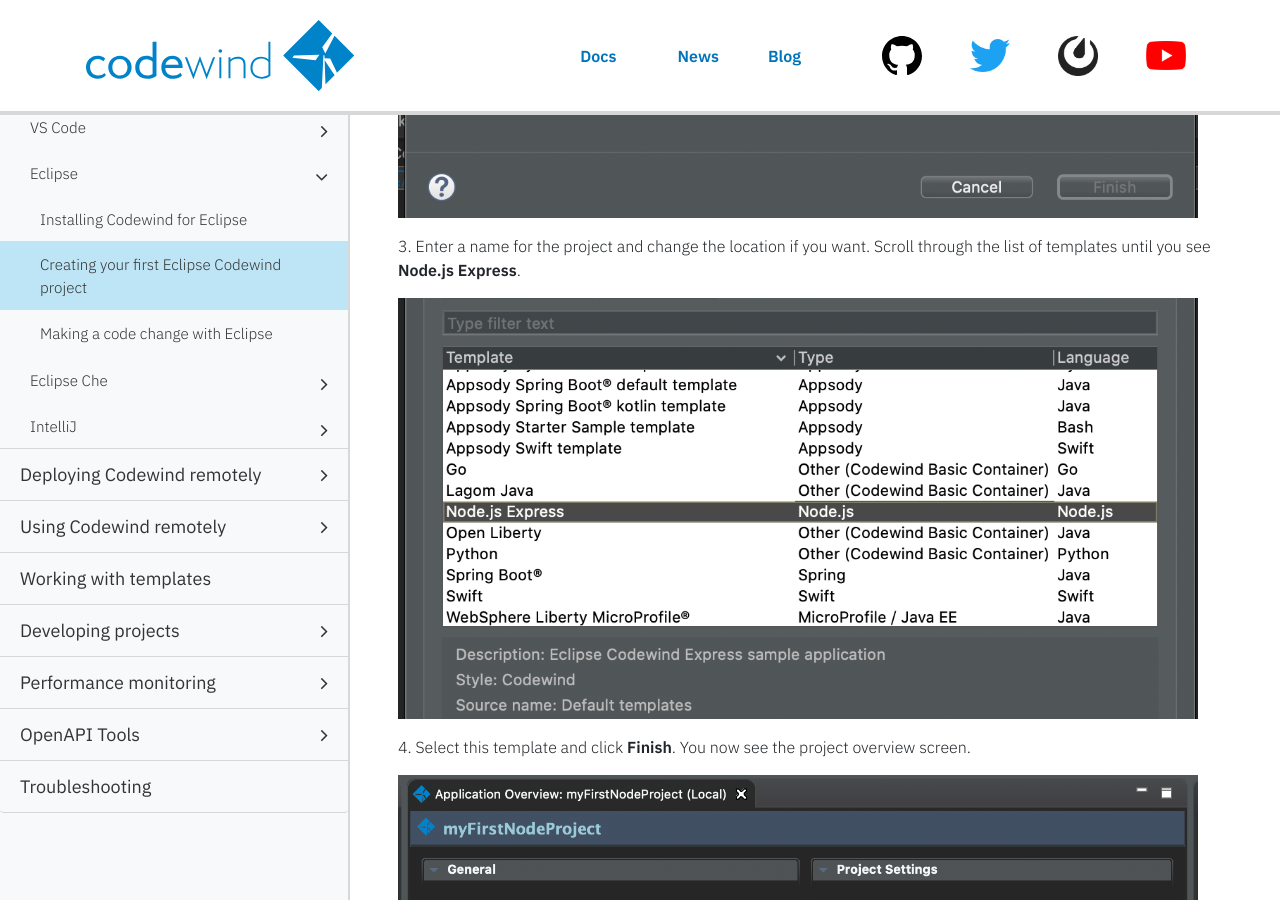
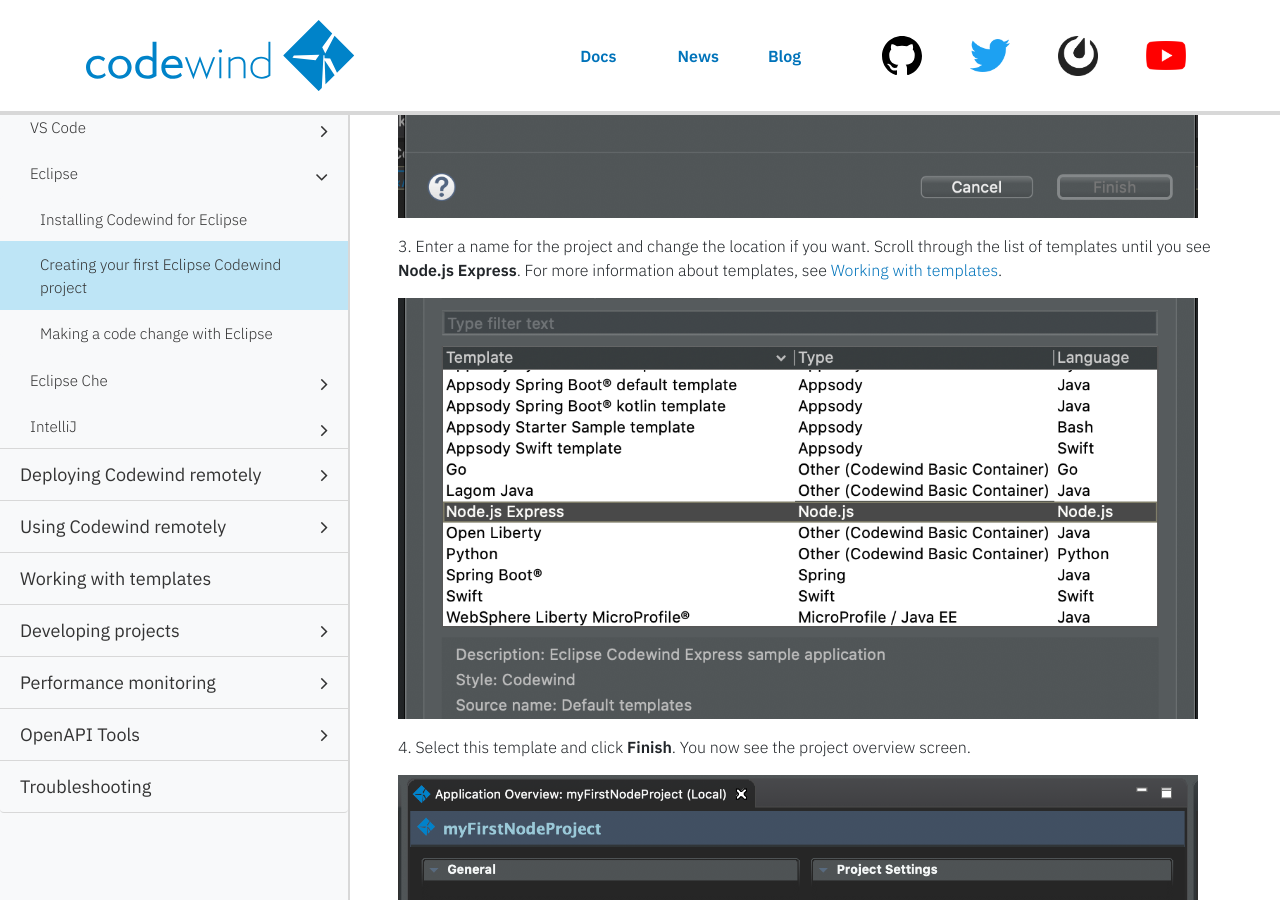
Before and after one commit to eclipse-archived/codewind-docs, a Jekyll site: the page built from docs/_documentations/eclipse-firstproject.md, in a window 1280 px wide and 900 px high, scrolled down 1450 px. Built offline with Jekyll 4.4.1, drawn with Linux system fonts in a browser that asks for light colours; nearby versions of some CDN libraries; comment, search, counter and statistics services are not loaded.

Commit message:
Adding link to working with templates
Signed-off-by: Sarah Ishida <sishida@us.ibm.com>

```diff
--- a/docs/_documentations/eclipse-firstproject.md
+++ b/docs/_documentations/eclipse-firstproject.md
@@ -20,7 +20,7 @@ To create your first project:
 
 ![](images/eclipsecreateproject2.png){:width="800px"}
 
-3\. Enter a name for the project and change the location if you want. Scroll through the list of templates until you see **Node.js Express**.
+3\. Enter a name for the project and change the location if you want. Scroll through the list of templates until you see **Node.js Express**. For more information about templates, see [Working with templates](workingwithtemplates.html).
 
 ![](images/eclipsecreateproject3.png){:width="800px"}
 
```
